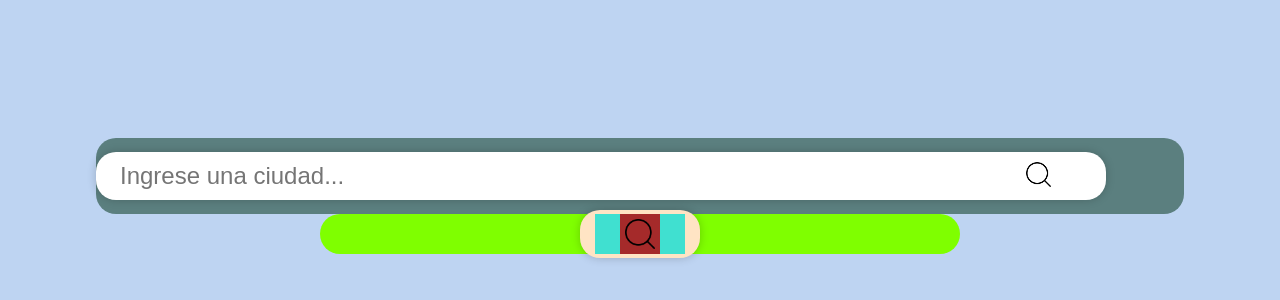
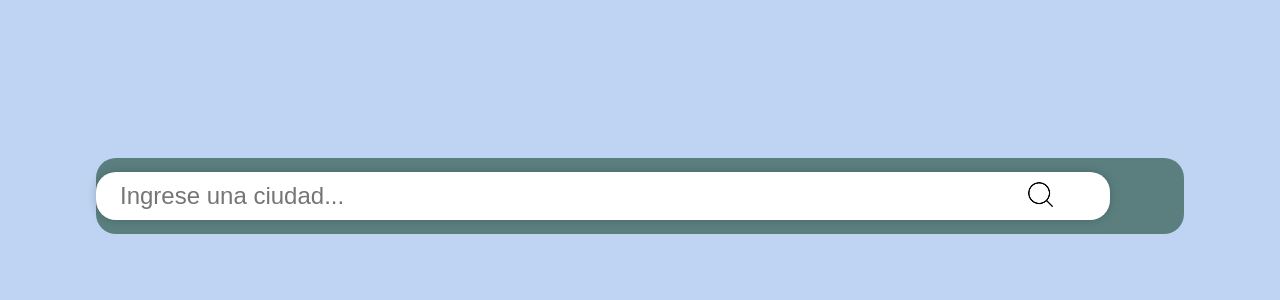
Before and after one commit to agustinfraile/climaApp, a React (Vite) app in the folder client/: page / in a window 1280 px wide. Shown: the part 204-504 px from the top of the page. Built offline with nearby package versions, Linux system fonts and the light colour scheme.

Commit message:
agregando logica para mostrar los componentes

```diff
--- a/client/src/components/SearchWeather/SearchWeather.module.css
+++ b/client/src/components/SearchWeather/SearchWeather.module.css
@@ -13,7 +13,7 @@
 }
 
 .home_container__search__input {
-    width: 95%;
+    width: 100%;
     height: 40%;
     border: none;
     border-radius: 20px;
@@ -64,7 +64,7 @@
     align-items: center;
     justify-content: center;
 
-    background-color: chartreuse;
+    /* background-color: chartreuse; */
 }
 
 
--- a/client/src/components/SearchWeather/SearchWeather.tsx
+++ b/client/src/components/SearchWeather/SearchWeather.tsx
@@ -36,21 +36,20 @@ export const SearchWeather = ({valueState}: IProps) => {
 
   return (
     <>
-      <form className={styles.formContainer}>
 
 
+        {
+          !valueState ? (
+
+            // form completo
+            <form className={styles.formContainer}>
               <input
                 className={styles.home_container__search__input}
                 placeholder="Ingrese una ciudad..."
                 type="text"
-            value={value}
+                value={valueState}
                 onChange={handleInputChange}
               />
-
-
-
-
-
               <button
                 className={styles.home_container__search__button}
                 type="submit"
@@ -58,13 +57,12 @@ export const SearchWeather = ({valueState}: IProps) => {
               >
                 <img src={iconSearch} alt="buscar" />
               </button>
+            </form>
+          )
+          :
 
-
-
-      </form>
-
-
-      {/* form wrap */}
+          // form wrap
+          (
             <form className={styles.formContainer_wrap}>
 
               <input
@@ -84,6 +82,20 @@ export const SearchWeather = ({valueState}: IProps) => {
               </button>
 
             </form>
-    </>
           )
         }
+
+
+
+
+
+
+
+    </>
+
+
+
+
+
+  )
+}
```
Lines whose indentation alone changed are shown as unchanged.
